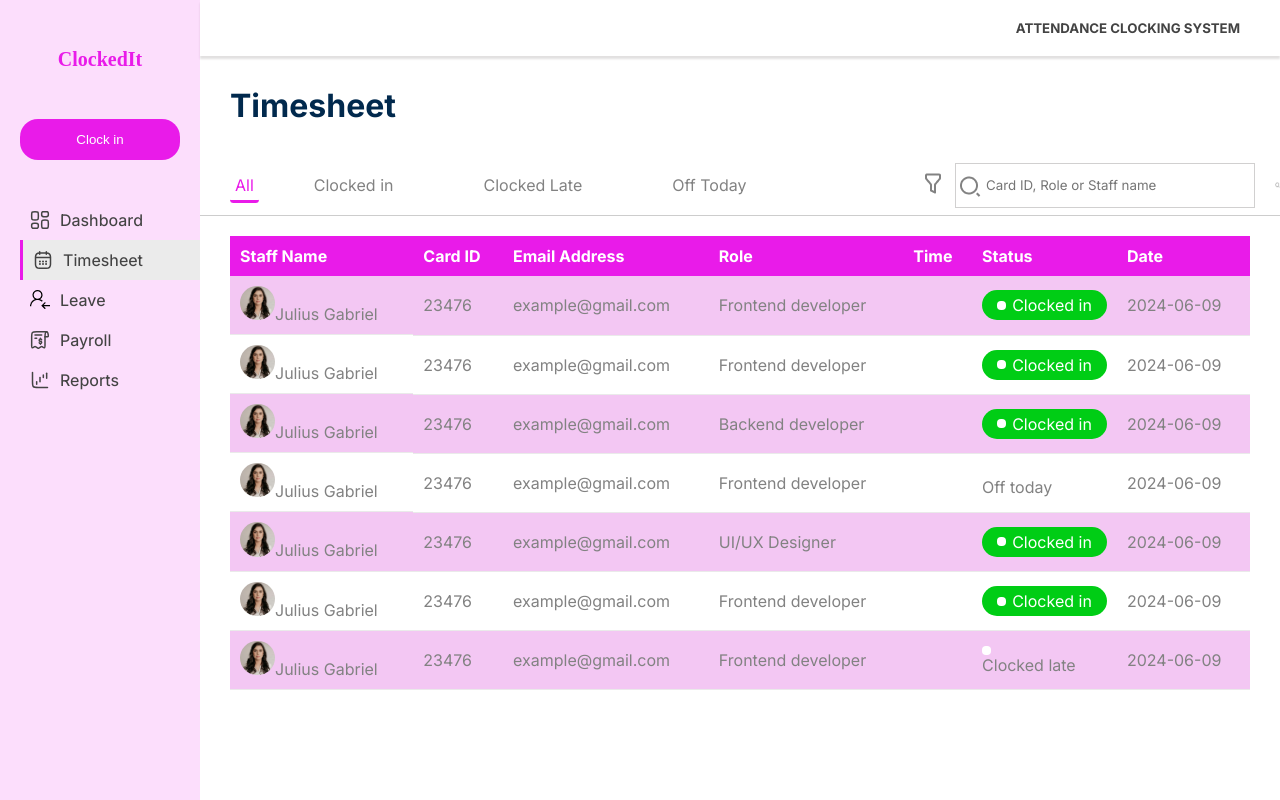
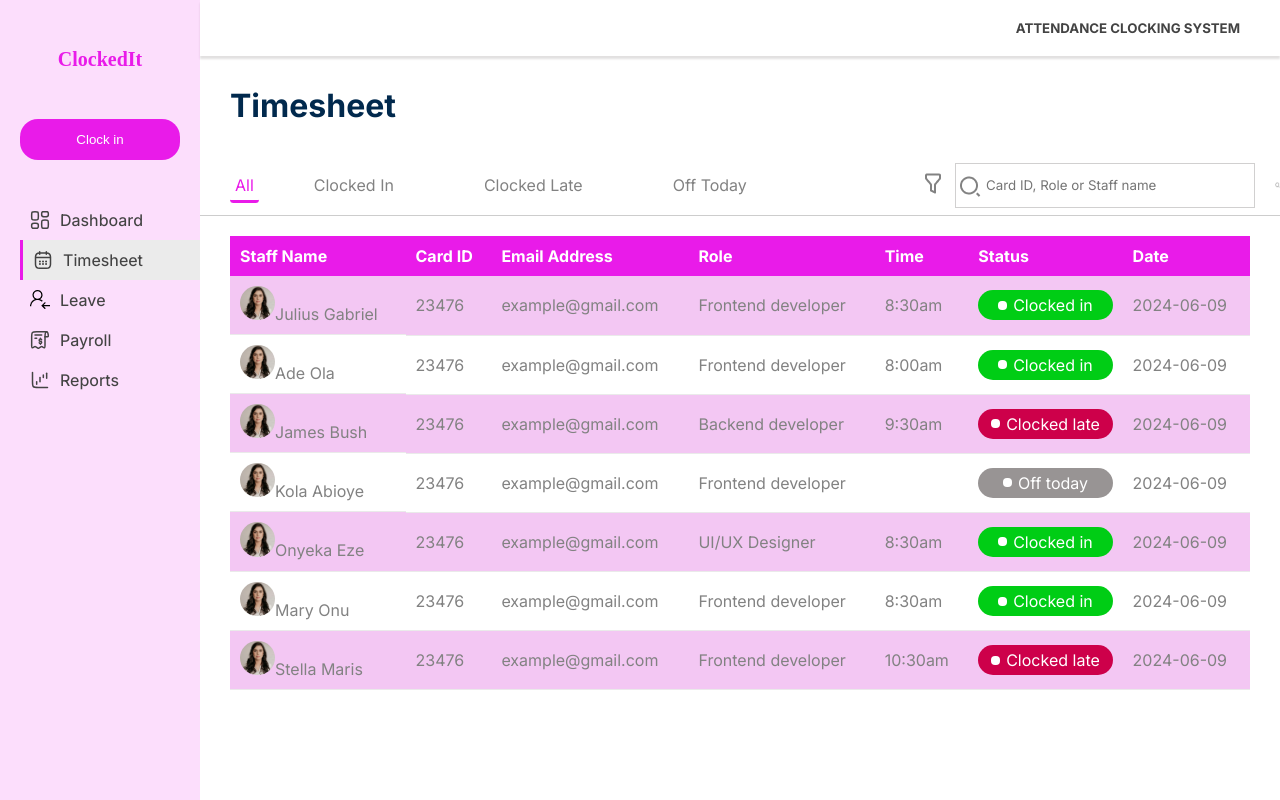
Before and after one commit to chidinmabnwaeze/AttendanceSystem, a React (Vite) app: page /timesheet in a window 1280 px wide. Built offline with nearby package versions, Linux system fonts and the light colour scheme; the HTML template or start-up script is replaced by a standard one.

Commit message:
resolved correct rendering of timesheet table and deleting unneccessary components

```diff
--- a/src/Pages/Timesheet.jsx
+++ b/src/Pages/Timesheet.jsx
@@ -6,18 +6,15 @@ import Table from "../components/Table";
 import searchIcon from "../assets/icons/Component 248.png";
 import Filter from "../assets/icons/funnel.png";
 import "../styles/timesheet.css";
-import Tablist from "../components/Tablist";
-import Table2 from "../components/Table2";
-import Off from "../components/Table4";
 import userpic from "../assets/images/profile.png";
 import { useState } from "react";
 
 const Timesheet = () => {
   const [search, setSearch] = useState("");
   const [activeTab, setActiveTab] = useState("All");
-  const changeTab = (tab) => {
-    setActiveTab(tab);
-  };
+  // const changeTab = (tab) => {
+  //   setActiveTab(tab);
+  // };
   const text = "Timesheet";
   // const sub ="Clocked in";
   // const sub1 ="Clocked late";
@@ -31,92 +28,107 @@ const Timesheet = () => {
       id: 23476,
       email: "example@gmail.com",
       role: "Frontend developer",
+      time: "8:30am",
       status: "Clocked in",
       date: "2024-06-09",
     },
     {
       img: userpic,
-      name: "Julius Gabriel",
+      name: "Ade Ola",
       id: 23476,
       email: "example@gmail.com",
       role: "Frontend developer",
+      time: "8:00am",
       status: "Clocked in",
       date: "2024-06-09",
     },
 
     {
       img: userpic,
-      name: "Julius Gabriel",
+      name: "James Bush",
       id: 23476,
       email: "example@gmail.com",
       role: "Backend developer",
+      time: "9:30am",
+      status: "Clocked late",
+      date: "2024-06-09",
+    },
+    {
+      img: userpic,
+      name: "Kola Abioye",
+      id: 23476,
+      email: "example@gmail.com",
+      role: "Frontend developer",
+      time: "",
+      status: "Off today",
+      date: "2024-06-09",
+    },
+    {
+      img: userpic,
+      name: "Onyeka Eze",
+      id: 23476,
+      email: "example@gmail.com",
+      role: "UI/UX Designer",
+      time: "8:30am",
       status: "Clocked in",
       date: "2024-06-09",
     },
     {
       img: userpic,
-      name: "Julius Gabriel",
+      name: "Mary Onu",
       id: 23476,
       email: "example@gmail.com",
       role: "Frontend developer",
-      status: "Off today",
-      date: "2024-06-09",
-    },
-    {
-      img: userpic,
-      name: "Julius Gabriel",
-      id: 23476,
-      email: "example@gmail.com",
-      role: "UI/UX Designer",
+      time: "8:30am",
       status: "Clocked in",
       date: "2024-06-09",
     },
     {
       img: userpic,
-      name: "Julius Gabriel",
+      name: "Stella Maris",
       id: 23476,
       email: "example@gmail.com",
       role: "Frontend developer",
-      status: "Clocked in",
-      date: "2024-06-09",
-    },
-    {
-      img: userpic,
-      name: "Julius Gabriel",
-      id: 23476,
-      email: "example@gmail.com",
-      role: "Frontend developer",
+      time: "10:30am",
       status: "Clocked late",
       date: "2024-06-09",
     },
   ];
 
-  const filteredSearch = userTable.filter((tables) =>
-    Object.values(tables).join(" ").toLowerCase().includes(search.toLowerCase())
-  );
-  console.log(filteredSearch);
+  const filteredSearch = userTable.filter((tables) => {
+    //fetching two queries , 1 to track search
+    const matchSearch = Object.values(tables)
+      .join(" ")
+      .toLowerCase()
+      .includes(search.toLowerCase());
 
-  const statusFilter = userTable.filter((status) =>
-    `${status.status}`.toLowerCase().includes()
-  );
+    //2. to filter active tab based on status
+    const matchTab =
+      activeTab === "All" ||
+      tables.status.toLowerCase() === activeTab.toLowerCase();
 
-  console.log(statusFilter);
+    return matchSearch && matchTab;
+  });
+
   return (
     <div>
       <Header />
       <Sidebar />
+      <Title text={text} />
 
-      <Title
-        text={text}
-        // sub={sub}
-        // sub1={sub1}
-        // sub2={sub2}
-        // content ={content}
-      />
       <div className="page-tabBar">
         <div className="tab-buttons">
-          <span>{/* map tabs name together and filter active tabs */}</span>
-          <span
+          {/* map tabs name together and filter active tabs */}
+          {["All", "Clocked In", "Clocked Late", "Off Today"].map((tab) => (
+            <span
+              key={tab}
+              className={`${activeTab === tab ? "actives" : "tButton"}`}
+              onClick={() => setActiveTab(tab)}
+            >
+              {tab}
+            </span>
+          ))}
+          {/* <span
             className={`${activeTab === "All" ? "actives" : "tButton"}`}
             onClick={() => changeTab("All")}
           >
@@ -128,20 +140,7 @@ const Timesheet = () => {
           >
             Clocked in
           </span>
-          <span
-            className={`${
-              activeTab === "Clocked Late" ? "actives" : "tButton"
-            }`}
-            onClick={() => changeTab("Clocked Late")}
-          >
-            Clocked Late
-          </span>
-          <span
-            className={`${activeTab === "Off Today" ? "actives" : "tButton"}`}
-            onClick={() => changeTab("Off Today")}
-          >
-            Off Today
-          </span>
+         */}
         </div>
 
         <div className="right">
@@ -161,21 +160,9 @@ const Timesheet = () => {
       </div>
       <br />
       <div className="content">
-        {activeTab === "All" && (
-          <div>
-            <Table userTable={filteredSearch} statusFilter={statusFilter} />
-          </div>
-        )}
-        {activeTab === "Clocked Late" && (
-          <div>
-            <Table2 />
-          </div>
-        )}
-        {activeTab === "Off Today" && (
-          <div>
-            <Off />
-          </div>
-        )}
+        <div>
+          <Table userTable={filteredSearch} />
+        </div>
       </div>
     </div>
   );
--- a/src/components/Table.jsx
+++ b/src/components/Table.jsx
@@ -3,8 +3,6 @@ import userpic from "../assets/images/profile.png";
 import notclocked from "./notclocked";
 
 const Table = ({ userTable }) => {
-  const [clockedStatus, setClockedStatus] = useState("");
-
   return (
     <div>
       <table className="staffTable">
@@ -37,10 +35,10 @@ const Table = ({ userTable }) => {
                   className={`${
                     tabb.status === "Clocked in"
                       ? "clocked"
-                      : tabb.status === "Clocked Late"
+                      : tabb.status === "Clocked late"
                       ? "late"
-                      : tabb.status === "Off Today"
-                      ? "leave"
+                      : tabb.status === "Off today"
+                      ? "off"
                       : ""
                   }`}
                 >
--- a/src/components/Table2.jsx
+++ /dev/null
@@ -1,103 +0,0 @@
-import React from "react";
-import userpic from "../assets/images/profile.png";
-import Notclocked from "../components/notclocked";
-
-const Table = () => {
-  const tab = [
-    {
-      img: userpic,
-      name: "Julius Gabriel",
-      id: 23476,
-      email: "example@gmail.com",
-      role: "Frontend developer",
-      status: "Clocked Late",
-      date: "2024-06-09",
-    },
-    {
-      img: userpic,
-      name: "Julius Gabriel",
-      id: 23476,
-      email: "example@gmail.com",
-      role: "Frontend developer",
-      status: "Clocked Late",
-      date: "2024-06-09",
-    },
-
-    {
-      img: userpic,
-      name: "Julius Gabriel",
-      id: 23476,
-      email: "example@gmail.com",
-      role: "Backend developer",
-      status: "Clocked Late",
-      date: "2024-06-09",
-    },
-    {
-      img: userpic,
-      name: "Julius Gabriel",
-      id: 23476,
-      email: "example@gmail.com",
-      role: "Frontend developer",
-      status: "Clocked Late",
-      date: "2024-06-09",
-    },
-    {
-      img: userpic,
-      name: "Julius Gabriel",
-      id: 23476,
-      email: "example@gmail.com",
-      role: "Frontend developer",
-      status: "Clocked Late",
-      date: "2024-06-09",
-    },
-    {
-      img: userpic,
-      name: "Julius Gabriel",
-      id: 23476,
-      email: "example@gmail.com",
-      role: "Frontend developer",
-      status: "Clocked Late",
-      date: "2024-06-09",
-    },
-  ];
-  return (
-    <div>
-      <table className="staffTable">
-        <tr className="table-head">
-          <th>Staff Name</th>
-          <th>Card ID </th>
-          <th>Email Address </th>
-          <th>Role</th>
-          <th>Status </th>
-          <th>Date </th>
-        </tr>
-
-        {tab.map((tabb, index) => (
-          <tr className="rows" key={index}>
-            <td className="staff-name">
-              <span className="tt">
-                <img className="userpic" src={tabb.img} alt="" />
-                {tabb.name}
-              </span>
-            </td>
-            <td>{tabb.id}</td>
-            <td>{tabb.email}</td>
-            <td>{tabb.role}</td>
-            <td className="staff-status">
-              <div className="clockedStatus">
-                {/* <span className="stat2"> */}
-                <div className="circle-not"></div>
-
-                {tabb.status}
-                {/* </span> */}
-              </div>
-            </td>
-            <td>{tabb.date}</td>
-          </tr>
-        ))}
-      </table>
-    </div>
-  );
-};
-
-export default Table;
--- a/src/components/Table4.jsx
+++ /dev/null
@@ -1,86 +0,0 @@
-import React from "react";
-import userpic from "../assets/images/profile.png";
-import notclocked from "./notclocked";
-
-const Table = () => {
-  const tab = [
-    {
-      img: userpic,
-      name: "Julius Gabriel",
-      id: 23476,
-      email: "example@gmail.com",
-      role: "Frontend developer",
-      status: "Off ",
-      OffDays: "Tuesdays & Thursdays",
-    },
-    {
-      img: userpic,
-      name: "Julius Gabriel",
-      id: 23476,
-      email: "example@gmail.com",
-      role: "Frontend developer",
-      status: "Off ",
-      OffDays: "Monday",
-    },
-
-    {
-      img: userpic,
-      name: "Julius Gabriel",
-      id: 23476,
-      email: "example@gmail.com",
-      role: "Backend developer",
-      status: "Off ",
-      OffDays: "Wednesdays & Fridaya",
-    },
-    {
-      img: userpic,
-      name: "Julius Gabriel",
-      id: 23476,
-      email: "example@gmail.com",
-      role: "Frontend developer",
-      status: "Off ",
-      OffDays: "Tuesdays & Thursdays"
-    },
-
-  ];
-  return (
-    <div>
-      <table className="staffTable" >
-        <tr className="table-head" >
-          <th>Staff Name</th>
-          <th>Card ID </th>
-          <th>Email Address </th>
-          <th>Role</th>
-          <th>Status </th>
-          <th>Off Days </th>
-        </tr>
-
-        {tab.map((tabb, index) => (
-          <tr className="rows" key={index}>
-            <td className="staff-name">
-              <span className="tt">
-                <img className="userpic" src={tabb.img} alt="" />
-                {tabb.name}
-              </span>
-            </td>
-            <td>{tabb.id}</td>
-            <td>{tabb.email}</td>
-            <td>{tabb.role}</td>
-            <td className="staff-status">
-              <div className="clockedStatus">
-                <span className="stat3">
-                  <div className="circle-leave"></div>
-
-                  {tabb.status}
-                </span>
-              </div>
-            </td>
-            <td>{tabb.OffDays}</td>
-          </tr>
-        ))}
-      </table>
-    </div>
-  );
-};
-
-export default Table;
--- a/src/components/Tablist.jsx
+++ /dev/null
@@ -1,59 +0,0 @@
-import React, { Children, useState } from "react";
-import Table from "./Table";
-
-const Tablist = () => {
-  const tabData = [
-    {
-      button: "Clocked In",
-      content: "this is tab 1 content",
-    },
-    {
-      button: "Clocked Out",
-      content: "this is tab 2 content",
-    },
-    {
-      button: "Off Today",
-      content: <Table />,
-    },
-  ];
-
-  const [tabs, setTabs] = useState(0);
-  //   const handleTabClick = (index) => {
-  //     setTabs(index);
-  //   };
-
-  return (
-    <div className="Tablist" role="tabpanel">
-      <div className="tab-header">
-        {tabData.map((data, index) => (
-          <nav className="tab-nav" key={index}>
-            <ul className="tab-menu">
-                <div className="activeTabIndicator">
-              <li
-                className={`${index === tabs && "active"} tab-item ${<hr/>}`}
-                onClick={() => setTabs(index)}
-              >
-                {/* //  id="1" aria-labelledby="label" */}
-                {data.button}
-
-                {/* <hr /> */}
-              </li>
-              {/* <span className=""><hr /></span> */}
-              </div>
-            </ul>
-          </nav>
-        ))}
-      </div>
-
-      <div className="tabContent">
-        {tabData.map((data, index) => (
-          <p className="tab-content" key={index}>
-            {tabData[tabs].content}
-          </p>
-        ))}
-      </div>
-    </div>
-  );
-};
-
-export default Tablist;
--- a/src/styles/timesheet.css
+++ b/src/styles/timesheet.css
@@ -128,16 +128,14 @@ th {
   border-radius: 20px;
   padding: 5px;
 }
-/* .clockedstatus {
-  background-color: rgba(211, 255, 167, 0.33);
-} */
-.stat {
-  color: rgba(0, 205, 21, 1);
+.off {
+  background-color: rgba(152, 148, 148, 1);
+  color: white;
   display: flex;
+  justify-content: center;
   align-items: center;
-  border-radius: 4px;
-  background-color: rgba(184, 248, 121, 0.33);
-  width: 110px;
+  border-radius: 20px;
+  padding: 5px;
 }
 .circle {
   background-color: white;
@@ -146,47 +144,3 @@ th {
   height: 9px;
   margin-right: 6px;
 }
-.stat2 {
-  color: rgba(205, 0, 74, 1);
-  display: flex;
-  align-items: center;
-  border-radius: 4px;
-  background-color: rgba(255, 167, 167, 0.15);
-  /* width: 110px; */
-}
-.circle-not {
-  background-color: rgb(243, 162, 130);
-  border-radius: 4px;
-  width: 9px;
-  height: 9px;
-  margin-right: 6px;
-}
-
-.stat3 {
-  color: rgba(152, 148, 148, 1);
-  display: flex;
-  align-items: center;
-  border-radius: 4px;
-  background-color: rgba(152, 148, 148, 0.15);
-  width: 110px;
-}
-.circle-leave {
-  background-color: rgba(152, 148, 148, 1);
-  border-radius: 4px;
-  width: 9px;
-  height: 9px;
-  margin-right: 6px;
-}
-
-/* tablist styles */
-.tab-header {
-  display: flex;
-  color: rgba(130, 130, 130, 1);
-}
-.tab-menu {
-}
-.tab-item {
-  list-style: none;
-  margin: 15px;
-  cursor: pointer;
-}
```
